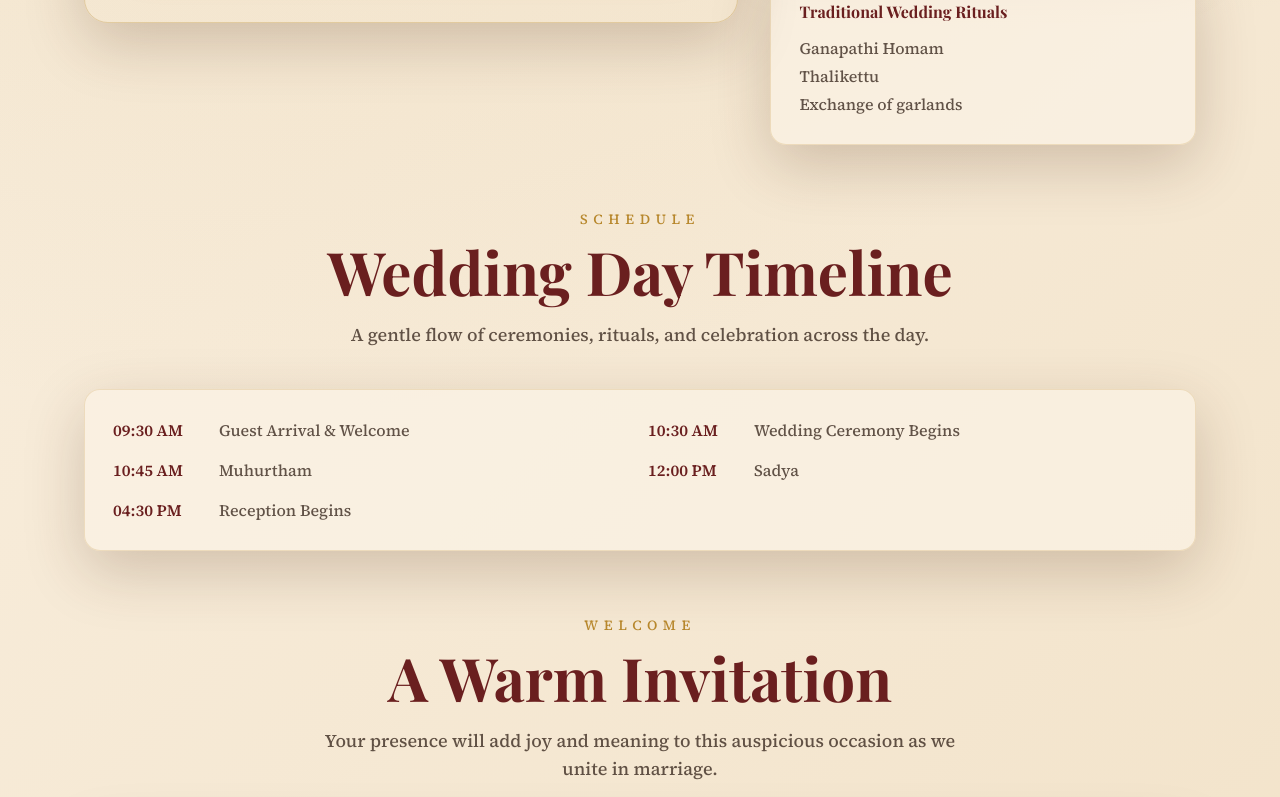
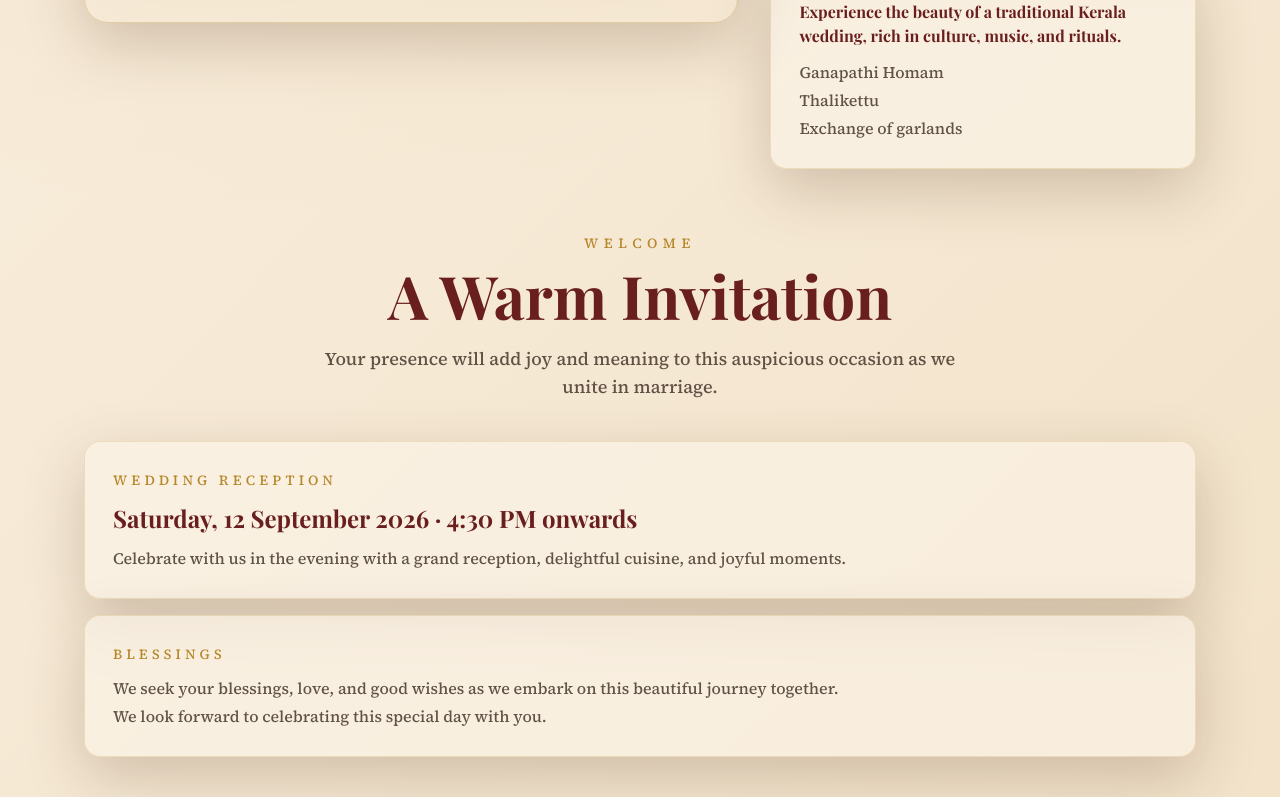
Before and after one commit to jithinpulikkal/wedding, a React (Vite) app in the folder client/: page / in a window 1280 px wide. Shown: the part 1649-2446 px from the top of the page. Built offline with nearby package versions, Linux system fonts and the light colour scheme.

Commit message:
schedule hidden

```diff
--- a/client/src/components/DetailCard.jsx
+++ b/client/src/components/DetailCard.jsx
@@ -86,8 +86,8 @@
         },
         {
             key: "ceremony",
-            title: ceremony.title,
-            subtitle: ceremony.subtitle,
+            // title: ceremony.subtitle,
+            subtitle: ceremony.intro,
             lines: normalizeLines([...(ceremony.details || []), ceremony.dressCode]),
             variant: "parchment",
         },
--- a/client/src/pages/Home.jsx
+++ b/client/src/pages/Home.jsx
@@ -76,14 +76,14 @@
                 </div>
             </section>
 
-            <section className="mx-auto max-w-6xl px-5">
+            {/* <section className="mx-auto max-w-6xl px-5">
                 <SectionHeader
                     eyebrow="Schedule"
                     title="Wedding Day Timeline"
                     description="A gentle flow of ceremonies, rituals, and celebration across the day."
                 />
                 <DetailCard {...scheduleCard} />
-            </section>
+            </section> */}
 
             <section className="mx-auto grid max-w-6xl items-center gap-8 px-5 sm:gap-12">
                 <div className="space-y-6">
```
